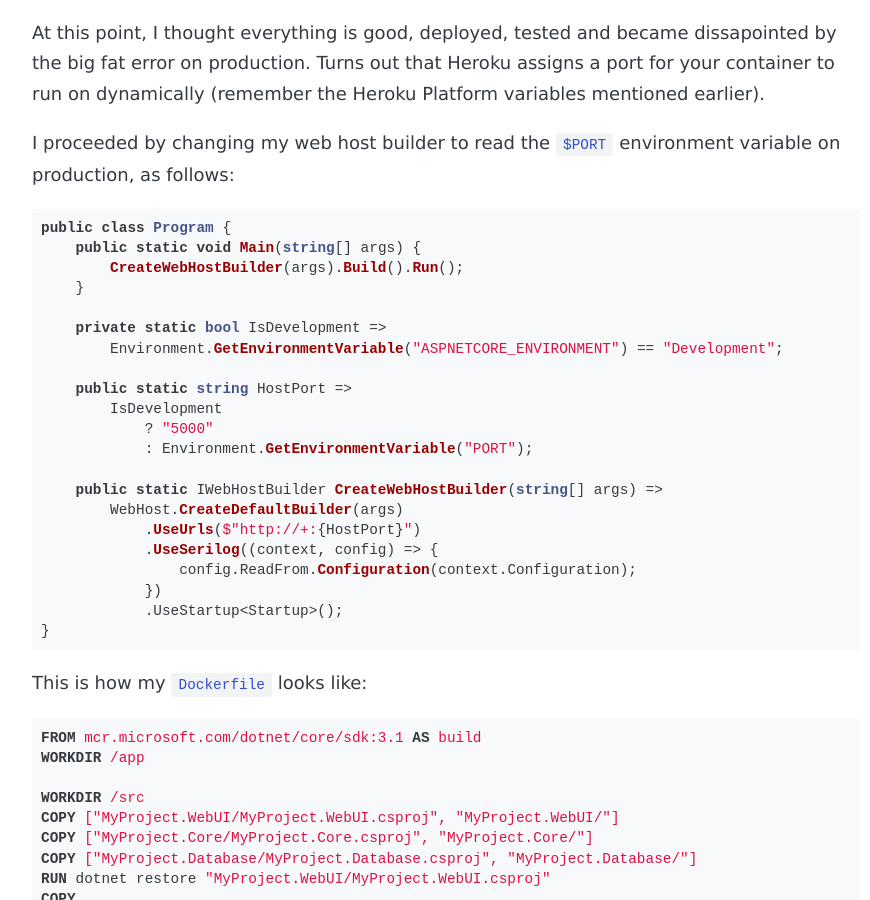
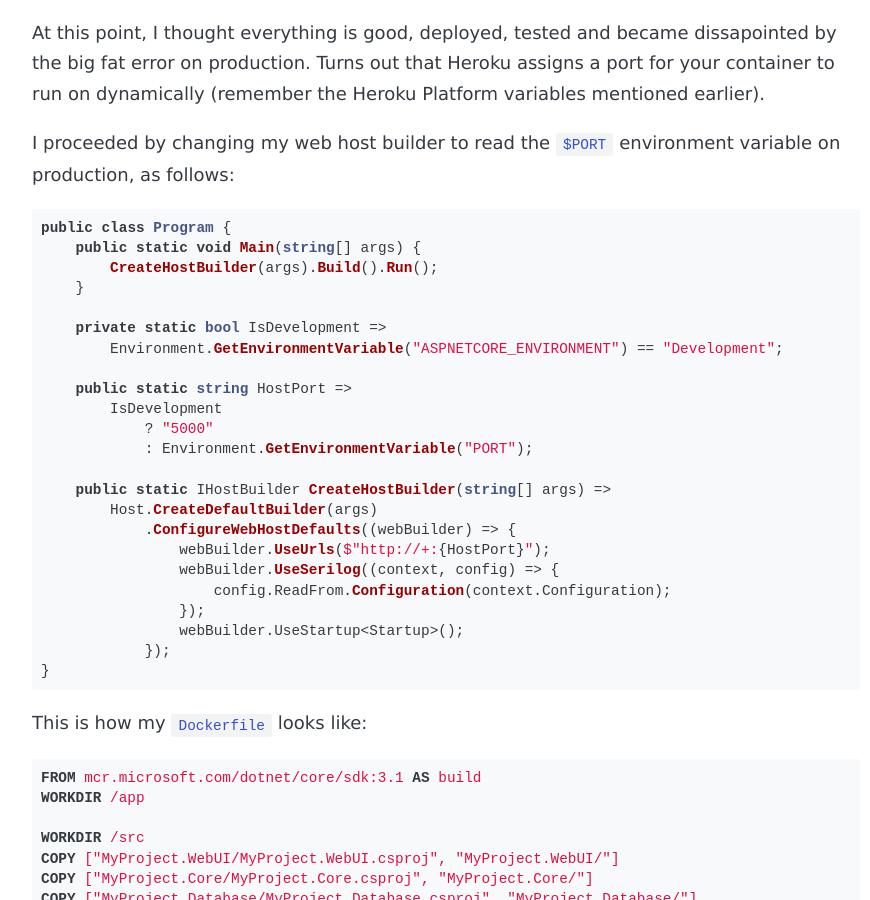
Before and after one commit to n1ghtmare/n1ghtmare.github.io, a Jekyll site: the page built from _posts/2020-09-28-deploying-a-dockerized-aspnet-core-app-using-a-postgresql-db-to-heroku.md, in a window 1280 px wide and 900 px high, scrolled down 2387 px. Shown: the whole window, without its empty margins (194-1064 px from the left). Built offline with Jekyll 4.4.1, drawn with Linux system fonts in a browser that asks for light colours; some web fonts are replaced.

Commit message:
Code fixes for the last post

````diff
--- a/_posts/2020-09-28-deploying-a-dockerized-aspnet-core-app-using-a-postgresql-db-to-heroku.md
+++ b/_posts/2020-09-28-deploying-a-dockerized-aspnet-core-app-using-a-postgresql-db-to-heroku.md
@@ -77,7 +77,7 @@ I proceeded by changing my web host builder to read the `$PORT` environment vari
 ```cs
 public class Program {
     public static void Main(string[] args) {
-        CreateWebHostBuilder(args).Build().Run();
+        CreateHostBuilder(args).Build().Run();
     }
 
     private static bool IsDevelopment =>
@@ -88,13 +88,15 @@ public class Program {
             ? "5000"
             : Environment.GetEnvironmentVariable("PORT");
 
-    public static IWebHostBuilder CreateWebHostBuilder(string[] args) =>
-        WebHost.CreateDefaultBuilder(args)
-            .UseUrls($"http://+:{HostPort}")
-            .UseSerilog((context, config) => {
-                config.ReadFrom.Configuration(context.Configuration);
-            })
-            .UseStartup<Startup>();
+    public static IHostBuilder CreateHostBuilder(string[] args) =>
+        Host.CreateDefaultBuilder(args)
+            .ConfigureWebHostDefaults((webBuilder) => {
+                webBuilder.UseUrls($"http://+:{HostPort}");
+                webBuilder.UseSerilog((context, config) => {
+                    config.ReadFrom.Configuration(context.Configuration);
+                });
+                webBuilder.UseStartup<Startup>();
+            });
 }
 ```
 
````
